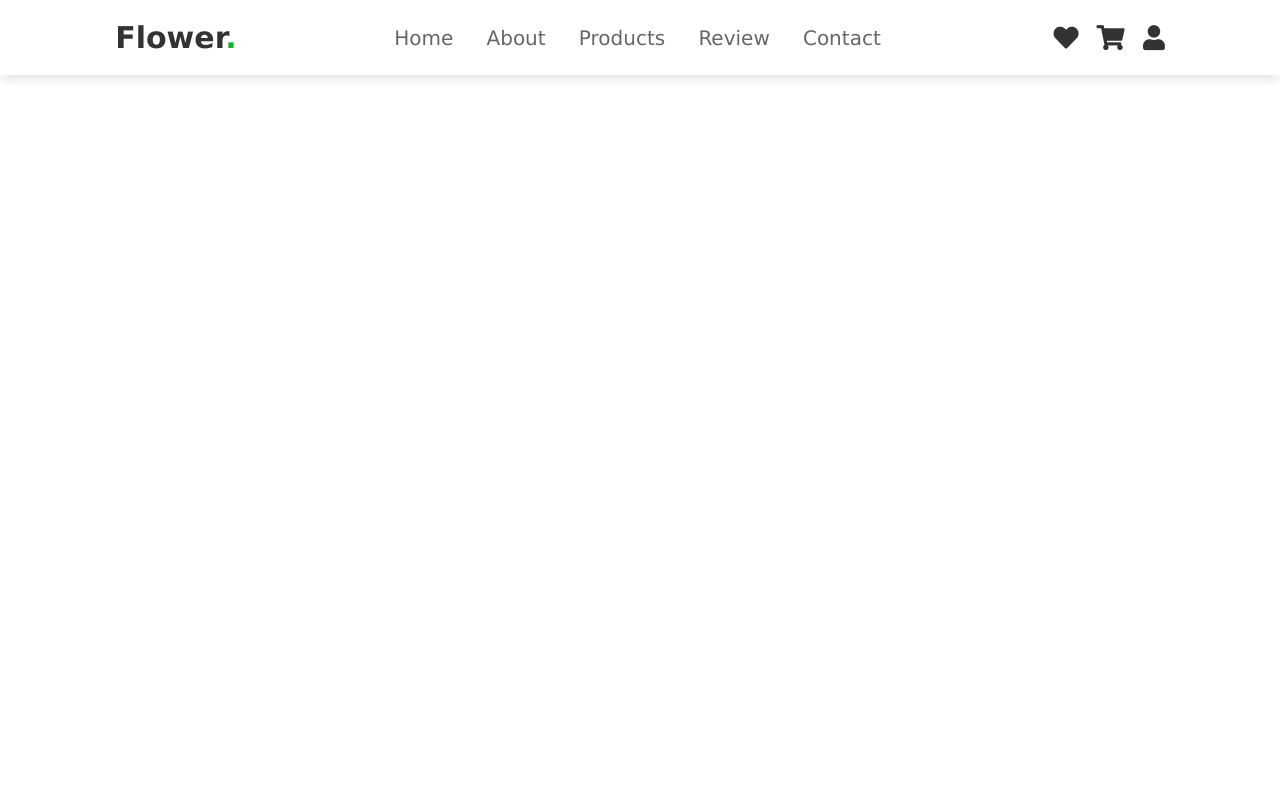
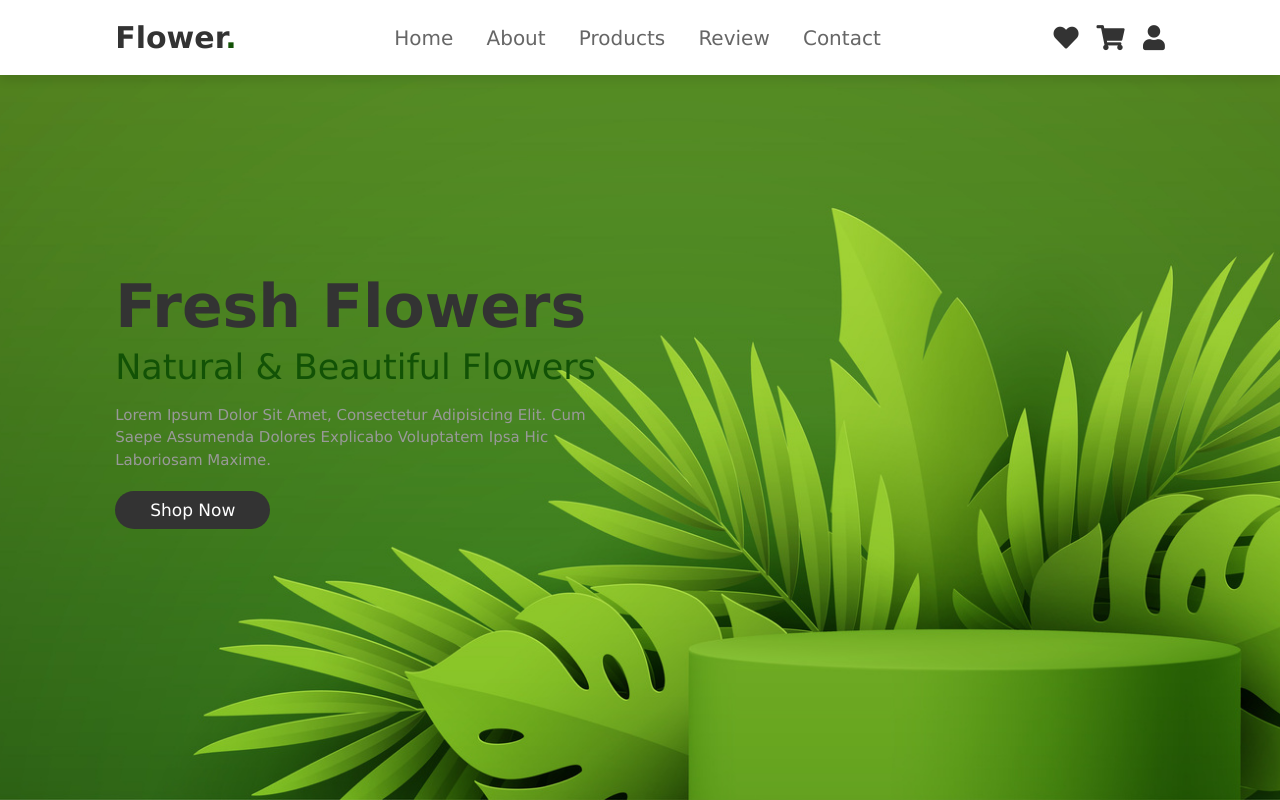
Before and after one commit to RizkyDarmawan10/Toko-bunga, a plain HTML site: page index.html in a window 1280 px wide. Drawn offline with Linux system fonts and the light colour scheme.

Commit message:
add home

```diff
--- a/index.html
+++ b/index.html
@@ -12,7 +12,6 @@
 <body>
 
 <!--header section starts-->
-
 <header>
 
     <input type="checkbox" name="" id="toggler">
@@ -35,8 +34,24 @@
     </div>
 
 </header>
+<!--header section ends-->
 
-<!--header section ends-->
+
+<!--home section starts-->
+<section class="home" id="home">
+
+    <div class="content">
+        <h3>Fresh Flowers</h3>
+        <span>Natural & Beautiful Flowers</span>
+        <p>Lorem ipsum dolor sit amet, consectetur adipisicing elit. Cum saepe assumenda dolores explicabo voluptatem ipsa hic laboriosam maxime.</p>
+        <a href="#" class="btn">Shop Now</a>
+    </div>
+
+
+</section>
+
+
+<!--home section ends-->
 
 
 
--- a/style.css
+++ b/style.css
@@ -1,5 +1,5 @@
 :root{
-    --green:#10b32b;
+    --green:#125206;
 }
 
 *{
@@ -18,6 +18,26 @@ html{
     scroll-padding-top: 6rem;
     overflow-x: hidden;
 }
+
+section{
+    padding:2rem 9% ;
+}
+
+.btn{
+    display: inline-block;
+    margin-top: 1rem;
+    border-radius: 5rem;
+    background: #333;
+    color: #fff;
+    padding: .9rem 3.5rem;
+    cursor: pointer;
+    font-size: 1.7rem;
+}
+
+.btn:hover{
+    background: var(--green);
+}
+
 
 header{
     position: fixed;
@@ -75,9 +95,37 @@ header .fa-bars{
     display: none;
 }
 
+.home{
+    display: flex;
+    align-items: center;
+    min-height: 100vh;
+    background: url(images/home-bg.jpg) no-repeat;
+    background-size: cover;
+    background-position: center;
+}
 
+.home .content{
+    max-width: 50rem;
+}
 
+.home .content h3{
+    font-size: 6rem;
+    color:#333;
+}
 
+.home .content span{
+    font-size: 3.5rem;
+    color:var(--green);
+    padding:1rem 0;
+    line-height: 1.5;
+}
+
+.home .content p{
+    font-size: 1.5rem;
+    color:#999;
+    padding:1rem 0;
+    line-height: 1.5;
+}
 
 
 
@@ -107,6 +155,14 @@ header .fa-bars{
     header {
         padding: 2rem;
     }
+
+    section{
+        padding: 2rem;
+    }
+     .home{
+        background-position: left;
+     }
+
 }
 
 @media (max-width:768px) {
@@ -137,6 +193,14 @@ header .fa-bars{
         display: block;
     }
 
+    .home .content h3 {
+        font-size: 5rem;
+    }
+
+    .home .content span{
+        font-size: 2.5rem;
+    }
+
 }
 
 @media (max-width:450px) {
```
